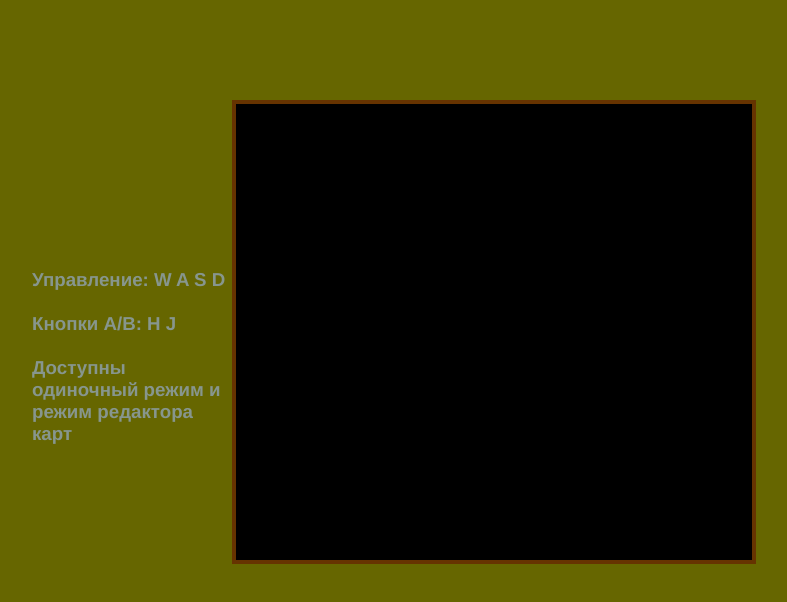
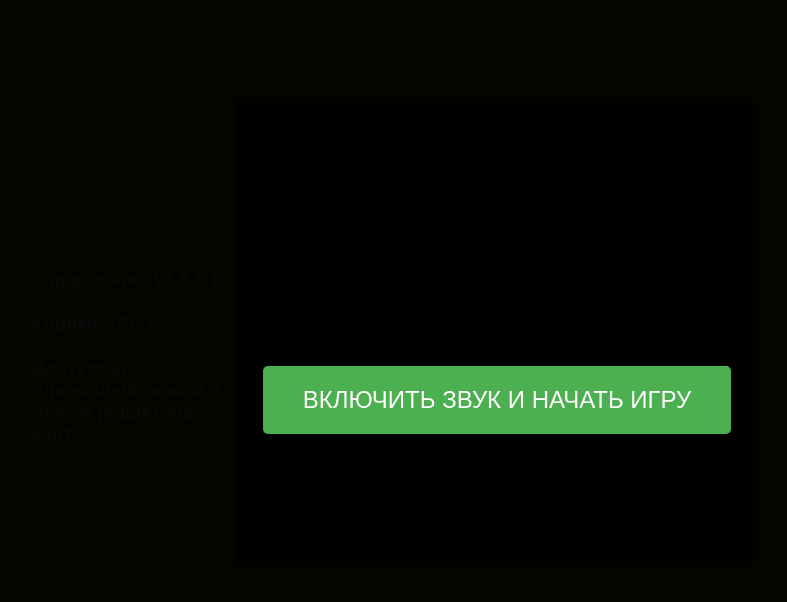
Before and after one commit to hol201/-, a website: page BattleCity-master/oldGame/index.html in a window 1280 px wide. Shown: the whole page, without its empty margins (143-930 px from the left). Drawn offline with Linux system fonts and the light colour scheme.

Commit message:
Update index.html

```diff
--- a/BattleCity-master/oldGame/index.html
+++ b/BattleCity-master/oldGame/index.html
@@ -5,6 +5,28 @@
 	<meta name="viewport" content="user-scalable=0">
 	<title>Битва танков</title>
 	<style media="screen">
+		#audio-init {
+			position: fixed;
+			top: 0;
+			left: 0;
+			width: 100%;
+			height: 100%;
+			background: rgba(0,0,0,0.95);
+			z-index: 9999;
+			display: flex;
+			justify-content: center;
+			align-items: center;
+		}
+
+		#audio-init button {
+			padding: 20px 40px;
+			font-size: 24px;
+			background: #4CAF50;
+			border: none;
+			border-radius: 5px;
+			color: white;
+			cursor: pointer;
+		}
 		body {
 			margin: 0;
 			color: #87968e;
@@ -116,6 +138,9 @@
 	</style>
 </head>
 <body onselectstart="return false">
+	<div id="audio-init">
+		<button onclick="initAudio()">ВКЛЮЧИТЬ ЗВУК И НАЧАТЬ ИГРУ</button>
+	</div>
 	<div class="game">
 		<div id="text">
 			<p>
@@ -168,6 +193,61 @@
 	</div>
 
 	<!-- Скрипты -->
+	<script>
+		// Глобальные переменные для управления звуком
+		let audioContext;
+		let soundEnabled = false;
+
+		// Функция инициализации аудио
+		function initAudio() {
+			document.getElementById('audio-init').style.display = 'none';
+
+			try {
+				// Создаем аудио контекст
+				audioContext = new (window.AudioContext || window.webkitAudioContext)();
+
+				// Загружаем и воспроизводим тестовый звук
+				const testSound = document.getElementById('start');
+				testSound.play()
+					.then(() => {
+						testSound.pause();
+						testSound.currentTime = 0;
+						soundEnabled = true;
+						startGame();
+					})
+					.catch(e => console.error('Ошибка инициализации:', e));
+			} catch(e) {
+				console.error('Web Audio API не поддерживается:', e);
+				alert('Ваш браузер не поддерживает аудио!');
+			}
+		}
+
+		// Модифицированная функция воспроизведения звука
+		function playSound(id) {
+			if (!soundEnabled) return;
+
+			const audio = document.getElementById(id);
+			if (!audio) return;
+
+			try {
+				audio.currentTime = 0;
+				audio.play().catch(e => console.warn('Ошибка воспроизведения:', id, e));
+			} catch(e) {
+				console.error('Ошибка звука:', e);
+			}
+		}
+
+		// Модифицированная функция запуска игры
+		function startGame() {
+			// Инициализация остальных компонентов игры
+			if (typeof init === 'function') {
+				init();
+			}
+			if (typeof gameLoop === 'function') {
+				gameLoop();
+			}
+		}
+	</script>
 	<script type="text/javascript" src='src/comm.js'></script>
 	<script type="text/javascript" src='src/keyboard/key.js'></script>
 	<script type="text/javascript" src='src/object/explode.js'></script>
```
